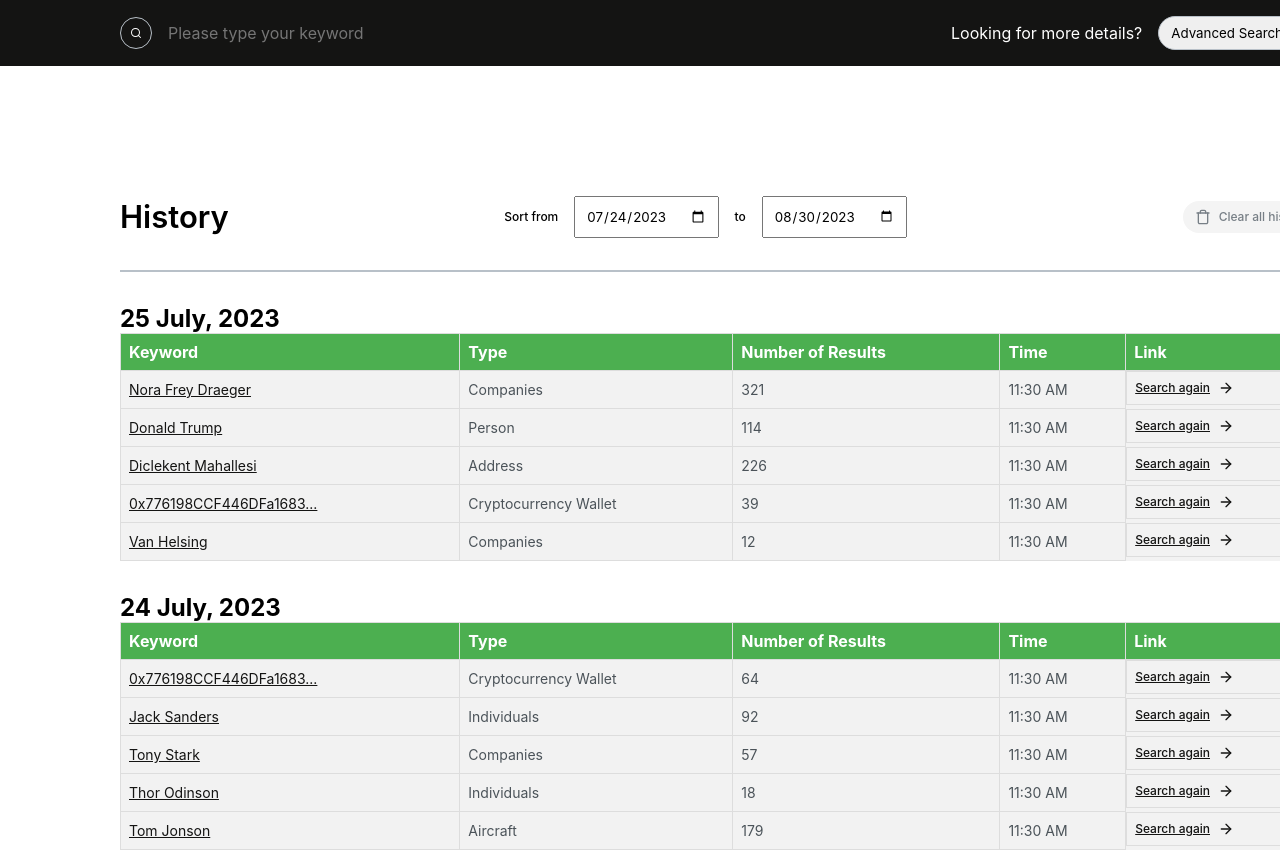
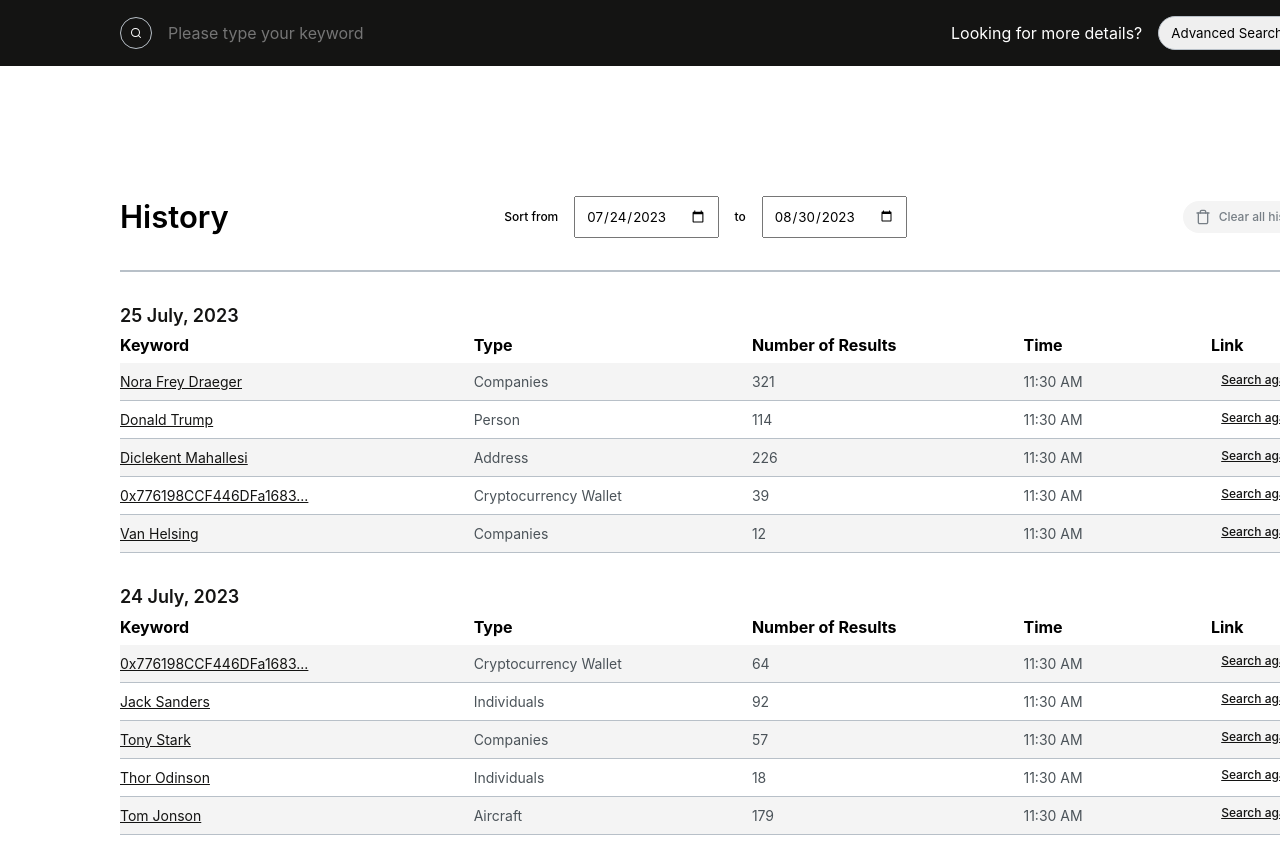
Before and after one commit to MagisterUnivers/deltaplata-searchwidget, a React (Create React App) app: page /history in a window 1280 px wide. Shown: the top 866 px of the page. Built offline with nearby package versions, Linux system fonts and the light colour scheme.

Commit message:
ADD: Table styles, refactor code

```diff
--- a/src/components/App.jsx
+++ b/src/components/App.jsx
@@ -2,10 +2,10 @@ import {
   Route,
   Routes,
   Navigate,
-  useNavigate
-  // useLocation
+  useNavigate,
+  useLocation
 } from 'react-router'
-// import { useEffect } from 'react';
+import { useEffect } from 'react'
 import { PublicRoute } from '../components/routes/PublicRoute'
 import { Layout } from '../components/Layout/Layout'
 import WelcomePage from '../pages/WelcomePage/WelcomePage'
@@ -16,17 +16,15 @@ import '../index.css'
 
 export const App = () => {
   const navigate = useNavigate()
-  // const location = useLocation();
+  const location = useLocation()
 
-  // useEffect(() => {
-  // 	if (
-  // 		location.pathname !== '/home' &&
-  // 		location.pathname !== '/history' &&
-  // 		location.pathname !== '/search/:searchquery'
-  // 	) {
-  // 		navigate('/home');
-  // 	}
-  // }, [navigate, location]);
+  useEffect(() => {
+  	if (
+  		location.pathname === '/'
+  	) {
+  		navigate('/home')
+  	}
+  }, [navigate, location])
 
   return (
     <>
--- a/src/pages/SearchHistoryPage/SearchHistoryPage.jsx
+++ b/src/pages/SearchHistoryPage/SearchHistoryPage.jsx
@@ -25,20 +25,20 @@ export const SearchHistoryPage = () => {
           <div className='table'>
             <h2 className='table-date'>25 July, 2023</h2>
             <table className='table-base'>
-              <thead>
+              <thead className='table-head'>
                 <tr>
                   {tableCellsName?.map((category) => {
 									  return <th key={category}>{category}</th>
                   })}
                 </tr>
               </thead>
-              <tbody>
+              <tbody className='table-body'>
                 {mockSearchHistory
 								  .filter((item) => item.date === '2023-07-25')
 								  .map((item) => (
   <tr key={item.number}>
-    <td className='table-subtext underline'>
-      <Link to='/home'>{item.name}</Link>
+    <td>
+      <Link to='/home' className='table-subtext underline'>{item.name}</Link>
     </td>
     <td className='table-subtext'>{item.type}</td>
     <td className='table-subtext'>{item.number}</td>
@@ -55,23 +55,26 @@ export const SearchHistoryPage = () => {
               </tbody>
             </table>
           </div>
+
+          {/* Second table */}
+
           <div className='table'>
             <h2 className='table-date'>24 July, 2023</h2>
             <table className='table-base'>
-              <thead>
+              <thead className='table-head'>
                 <tr>
                   {tableCellsName?.map((category) => {
 									  return <th key={category}>{category}</th>
                   })}
                 </tr>
               </thead>
-              <tbody>
+              <tbody className='table-body'>
                 {mockSearchHistory
 								  .filter((item) => item.date === '2023-07-24')
 								  .map((item) => (
   <tr key={item.number}>
-    <td className='table-subtext underline'>
-      <Link to='/home'>{item.name}</Link>
+    <td>
+      <Link to='/home' className='table-subtext underline'>{item.name}</Link>
     </td>
     <td className='table-subtext'>{item.type}</td>
     <td className='table-subtext'>{item.number}</td>
--- a/src/pages/SearchHistoryPage/SearchHistoryPage.style.scss
+++ b/src/pages/SearchHistoryPage/SearchHistoryPage.style.scss
@@ -17,24 +17,49 @@
 	|============================
 */
 
+.table-date {
+	font-size: 18px;
+	font-style: normal;
+	font-weight: 600;
+	line-height: calc(23.4/18);
+
+	color: var(--main-heading-color);
+}
+
+
 .table-base {
 	border-collapse: collapse;
 	width: 100%;
 
 	th,
 	td {
-		border: 1px solid #ddd;
-		padding: 8px;
+		// border: 1px solid #ddd;
+		// border-top: 1px solid red;
+		// border-bottom: 1px solid green;
+
+		padding: 8px 0px;
 		text-align: left;
 	}
 
 	tr {
-		background-color: #f2f2f2;
+	//
+	}
+
+.table-body > tr:nth-child(odd) {
+	border-bottom: 1px solid var(--main-border-color);
+	background: var(--main-whiteBG-color);
+}
+
+	tr:nth-child(even) {
+		border-bottom: 1px solid var(--main-border-color);
 	}
 
 	th {
-		background-color: #4caf50;
-		color: white;
+	//
+	}
+
+	th:nth-child(5) {
+		text-align: center;
 	}
 }
 
@@ -42,6 +67,7 @@
 	display: flex;
 	gap: 8px;
 	align-items: center;
+	justify-content: flex-end;
 }
 
 .table-subtext__link {
@@ -69,6 +95,10 @@
 	color: var(--main-text-color);
 }
 
+// .color-heading {
+// 	color: var(--main-heading-color);
+// }
+
 .underline {
 	color: var(--main-heading-color);
 	text-decoration-line: underline;
```
